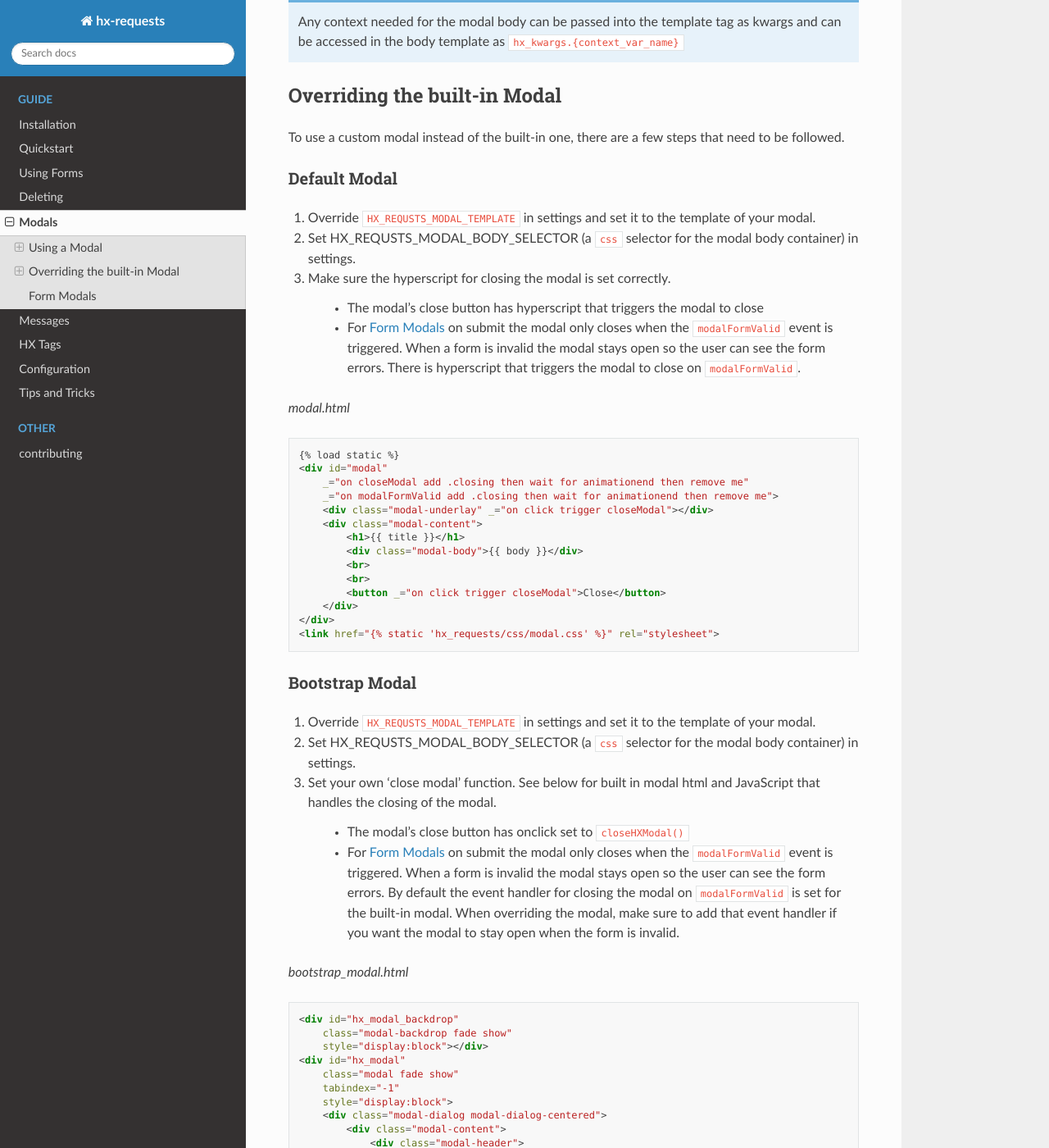
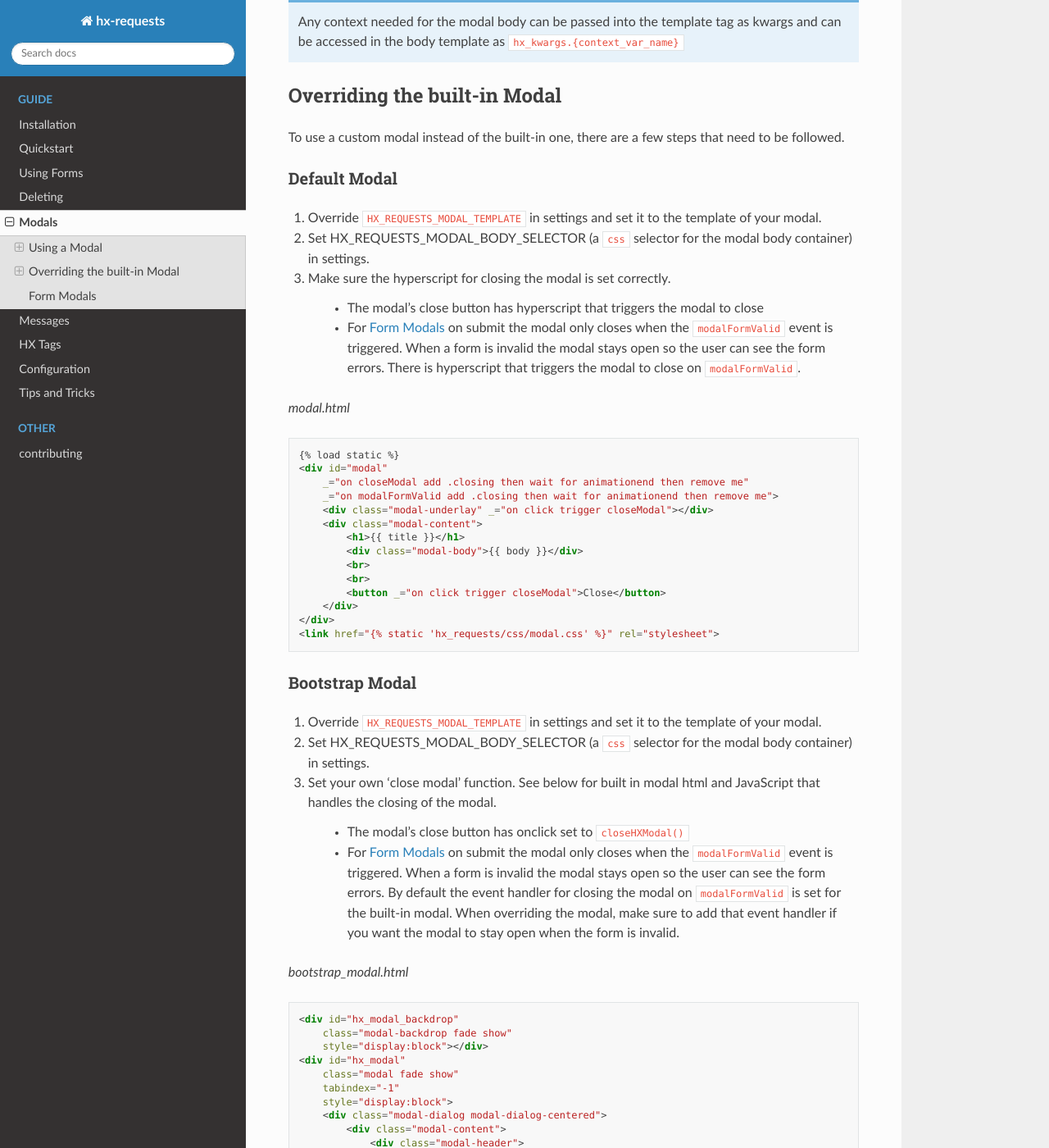
Before and after one commit to yaakovLowenstein/hx-requests, a Sphinx documentation site: the page built from docs/guide/modals.rst, in a window 1280 px wide and 1400 px high, scrolled down 1953 px. Shown: the whole window at 82% size. Built offline with Sphinx 7.4.7 and the Read the Docs theme 2.0.0, drawn with Linux system fonts in a browser that asks for light colours; pages that are not in the unit, such as notebooks, are missing from menus; some of the changed text lies outside the part shown.

Commit message:
fix: Fix typo in setting name

```diff
--- a/docs/guide/modals.rst
+++ b/docs/guide/modals.rst
@@ -4,7 +4,7 @@ Modals
 | Modals are a very useful component when designing web pages. :code:`hx-requests` has a built in modal to reduce boilerplate code.
 | :code:`hx-requests` comes with two flavors of a modal. `A custom Htmx modal <https://htmx.org/examples/modal-custom/>`_  and a `bootstrap modal <https://htmx.org/examples/modal-bootstrap/>`_ . You can also override these and use your own modal.
 
-| To select which of the two modals to use, set :code:`HX_REQUSTS_MODAL_TEMPLATE` to 'hx_requests/modal.html' (this is the default), or to 'hx_requests/bootstrap_modal.html' or :ref:`override the modal <Overriding the built-in Modal>`
+| To select which of the two modals to use, set :code:`HX_REQUESTS_MODAL_TEMPLATE` to 'hx_requests/modal.html' (this is the default), or to 'hx_requests/bootstrap_modal.html' or :ref:`override the modal <Overriding the built-in Modal>`
 
 | The default modal and the bootstrap modal differ in how to use them and override them. Both are documented below.
 
@@ -47,7 +47,7 @@ Bootstrap Modal
 
     <div id="hx_modal_container"></div>
 
-If you change the :code:`id` of the modal container, you need to set :code:`HX_REQUSTS_MODAL_CONTAINER_ID` in settings to that :code:`id`.
+If you change the :code:`id` of the modal container, you need to set :code:`HX_REQUESTS_MODAL_CONTAINER_ID` in settings to that :code:`id`.
 
 
 .. tip::
@@ -84,8 +84,8 @@ To use a custom modal instead of the built-in one, there are a few steps that ne
 Default Modal
 ~~~~~~~~~~~~~
 
-#. Override :code:`HX_REQUSTS_MODAL_TEMPLATE` in settings and set it to the template of your modal.
-#. Set HX_REQUSTS_MODAL_BODY_SELECTOR (a :code:`css` selector for the modal body container) in settings.
+#. Override :code:`HX_REQUESTS_MODAL_TEMPLATE` in settings and set it to the template of your modal.
+#. Set HX_REQUESTS_MODAL_BODY_SELECTOR (a :code:`css` selector for the modal body container) in settings.
 #. Make sure the hyperscript for closing the modal is set correctly.
 
     - The modal's close button has hyperscript that triggers the modal to close
@@ -115,8 +115,8 @@ Default Modal
 Bootstrap Modal
 ~~~~~~~~~~~~~~~
 
-#. Override :code:`HX_REQUSTS_MODAL_TEMPLATE` in settings and set it to the template of your modal.
-#. Set HX_REQUSTS_MODAL_BODY_SELECTOR (a :code:`css` selector for the modal body container) in settings.
+#. Override :code:`HX_REQUESTS_MODAL_TEMPLATE` in settings and set it to the template of your modal.
+#. Set HX_REQUESTS_MODAL_BODY_SELECTOR (a :code:`css` selector for the modal body container) in settings.
 #. Set your own 'close modal' function. See below for built in modal html and JavaScript that handles the closing of the modal.
 
     - The modal's close button has onclick set to :code:`closeHXModal()`
```
Also changed, not shown: docs/guide/config.rst (+4 -4 lines), 1 other file.
